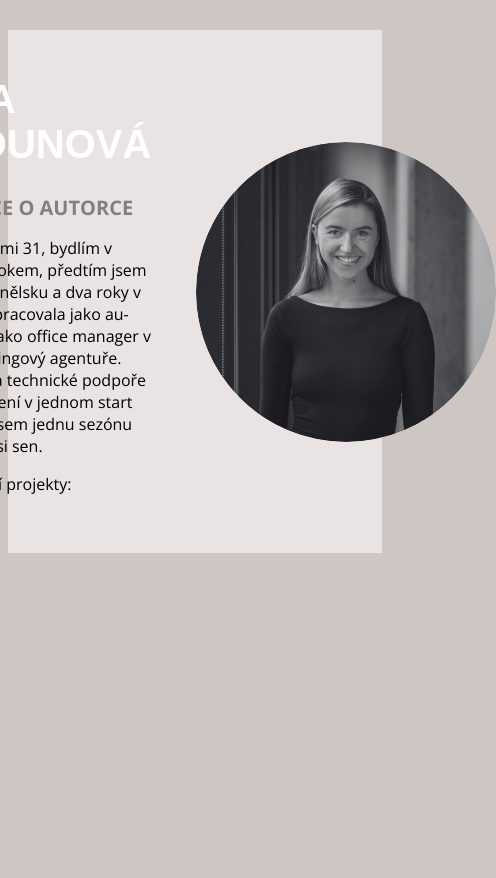
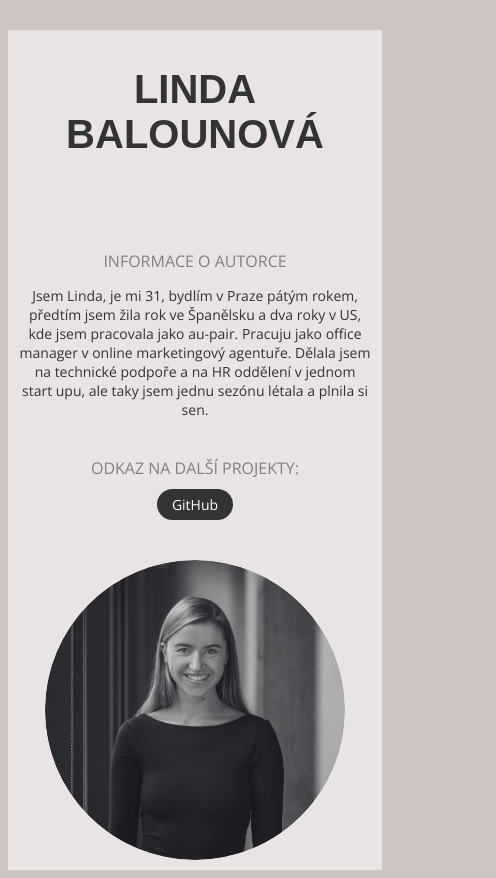
Before and after one commit to Kristyna-Novakova/o-projektu, a React app: page /linda in a window 390 px wide. Shown: the whole page, 496 px wide, since content can reach past the window. Before the commit the page ends 844 px from the top, so only its background shows below. Built offline with nearby package versions, Linux system fonts and the light colour scheme; a web font is replaced by a local one.

Commit message:
styling ProjectPage Component

```diff
--- a/src/Pages/AuthorPage/index.jsx
+++ b/src/Pages/AuthorPage/index.jsx
@@ -13,12 +13,12 @@ export const AuthorPage = () => {
 
   return (
     <div className="author-page">
+      <h1>{authorDetail.name}</h1>
       <div className="textAboutAuthor">
         {' '}
-        <h1>{authorDetail.name}</h1>
         <h2>Informace o autorce</h2>
         <p>{authorDetail.about}</p>
-        <p>Odkaz na další projekty:</p>
+        <h2>Odkaz na další projekty:</h2>
         <a href={authorDetail.link} target="_blank">
           GitHub
         </a>
--- a/src/Pages/AuthorPage/style.css
+++ b/src/Pages/AuthorPage/style.css
@@ -5,6 +5,7 @@
   margin: 0 auto;
   padding: 20px;
   display: flex;
+  flex-direction: column;
   align-items: center;
   justify-content: center;
   margin-top: 30px;
@@ -14,27 +15,73 @@
 
 .author-page img {
   max-width: 300px;
+  width: 100%;
+  height: auto;
   object-fit: cover;
   border-radius: 50%;
 }
 
-.textAboutAuthor h1 {
-  color: white;
+.textAboutAuthor {
+  text-align: center;
+  max-width: 600px;
+}
+
+h1 {
+  color: #333;
   text-transform: uppercase;
   font-size: 40px;
-  text-align: left;
+  text-align: center;
   font-family: "Castoro Titling", sans-serif;
+  margin-bottom: 10px;
 }
 
 .textAboutAuthor h2 {
+  font-weight: 300;
+  font-size: 20px;
   color: grey;
   text-transform: uppercase;
-  font-size: 20px;
+  padding-top: 25px;
+}
+
+.textAboutAuthor p {
+  color: #333;
+  font-size: 16px;
+  margin-bottom: 10px;
 }
 
 .textAboutAuthor a {
-  background-color: white;
-  padding: 5px 10px;
+  background-color: #333;
+  color: white;
+  padding: 8px 20px;
   border-radius: 25px;
   text-decoration: none;
+  transition: background-color 0.3s ease;
+  margin-top: 100px;
 }
+
+.textAboutAuthor a:hover {
+  background-color: #555;
+}
+
+@media (max-width: 768px) {
+  .author-page {
+    padding: 10px;
+  }
+
+  .textAboutAuthor h1 {
+    font-size: 30px;
+  }
+
+  .textAboutAuthor h2 {
+    font-size: 16px;
+  }
+
+  .textAboutAuthor p {
+    font-size: 14px;
+  }
+
+  .textAboutAuthor a {
+    font-size: 14px;
+    padding: 6px 15px;
+  }
+}
--- a/src/Pages/ProjectPage/projectpage.jsx
+++ b/src/Pages/ProjectPage/projectpage.jsx
@@ -33,7 +33,11 @@ export const ProjectPage = () => {
           <p>
             Další informace o projektu a jeho funkcích můžete nalézt na GitHubu:
           </p>
-          <a href="odkaz_na_github" className="link" target="_blank">
+          <a
+            href="https://github.com/Kristyna-Novakova/slow-wear"
+            className="link"
+            target="_blank"
+          >
             GitHub
           </a>
         </div>
--- a/src/Pages/ProjectPage/style.css
+++ b/src/Pages/ProjectPage/style.css
@@ -1,32 +1,26 @@
 @import url('https://fonts.googleapis.com/css2?family=Castoro+Titling&display=swap');
-
 
 .page {
   max-width: 1000px;
   margin: 0 auto;
   padding: 20px;
-
 }
-
-/* .logo {
-  width: 10rem;
-  height: 10rem;
-  background-image: url(./img/logoSW.png);
-  background-size: contain;
-  background-repeat: no-repeat;
-} */
 
 .title {
   color: white;
   text-transform: uppercase;
   font-size: 50px;
-  text-align: left;
+  text-align: center;
   font-family: "Castoro Titling", sans-serif;
+  margin-bottom: 20px;
 }
 
 .section-title {
   font-weight: 300;
   font-size: 20px;
+  color: grey;
+  text-transform: uppercase;
+  padding-top: 25px;
 }
 
 .content {
@@ -34,36 +28,72 @@
   background-color: rgb(233, 227, 227);
   padding: 40px;
   display: flex;
-  flex-direction: row;
-  justify-content: space-between;
-  justify-content: baseline;
+  flex-direction: column;
   gap: 45px;
-}
-
-.section-title {
-  color: grey;
-  text-transform: uppercase;
 }
 
 ul {
   padding-left: 0px;
   display: flex;
   flex-direction: column;
+  gap: 10px;
 }
 
 li {
   list-style-type: none;
+  display: flex;
+  align-items: center;
+  gap: 10px;
 }
 
 li img {
   width: 25px;
 }
 
-.link {
-  color: #333;
-  text-decoration: underline;
+li a {
+  text-decoration: none;
 }
 
+
+li a:hover {
+  color: rgba(0, 0, 0, 0.1);
+}
+
+li a:visited {
+  color: #555;
+}
+
+
+.link {
+  background-color: #333;
+  color: white;
+  padding: 8px 20px;
+  border-radius: 25px;
+  text-decoration: none;
+  transition: background-color 0.3s ease;
+}
+
+.link:hover {
+  background-color: #555;
+}
+
+
 .prototypeImage img {
-  max-width: 450px;
+  max-width: 100%;
+  height: auto;
+  display: block;
+  border-radius: 5px;
+  box-shadow: 0 2px 4px rgba(0, 0, 0, 0.1);
+  margin: 0 auto;
 }
+
+@media (min-width: 768px) {
+  .content {
+    flex-direction: row;
+    align-items: flex-start;
+  }
+
+  .prototypeImage img {
+    max-width: 450px;
+  }
+}
```
